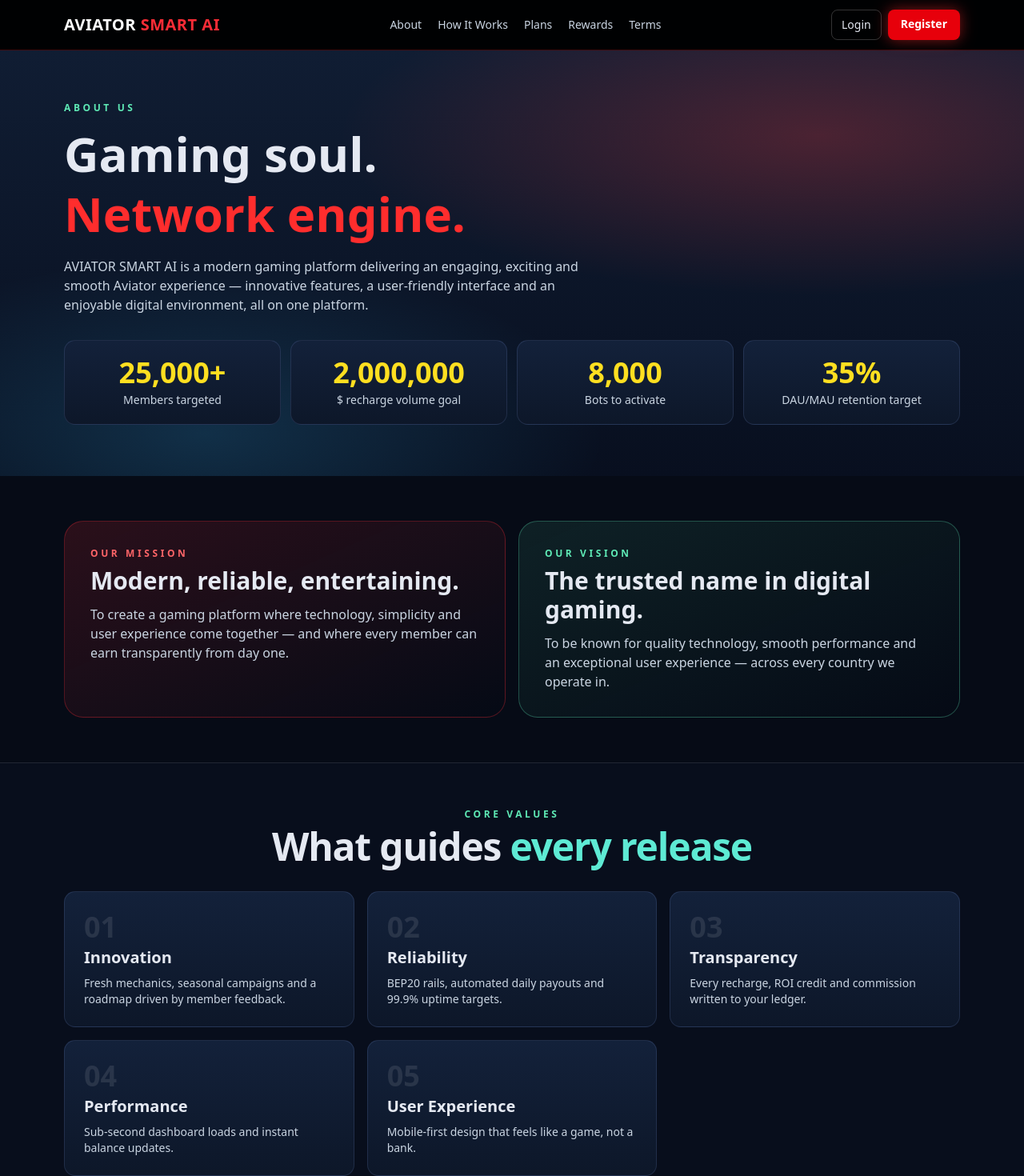
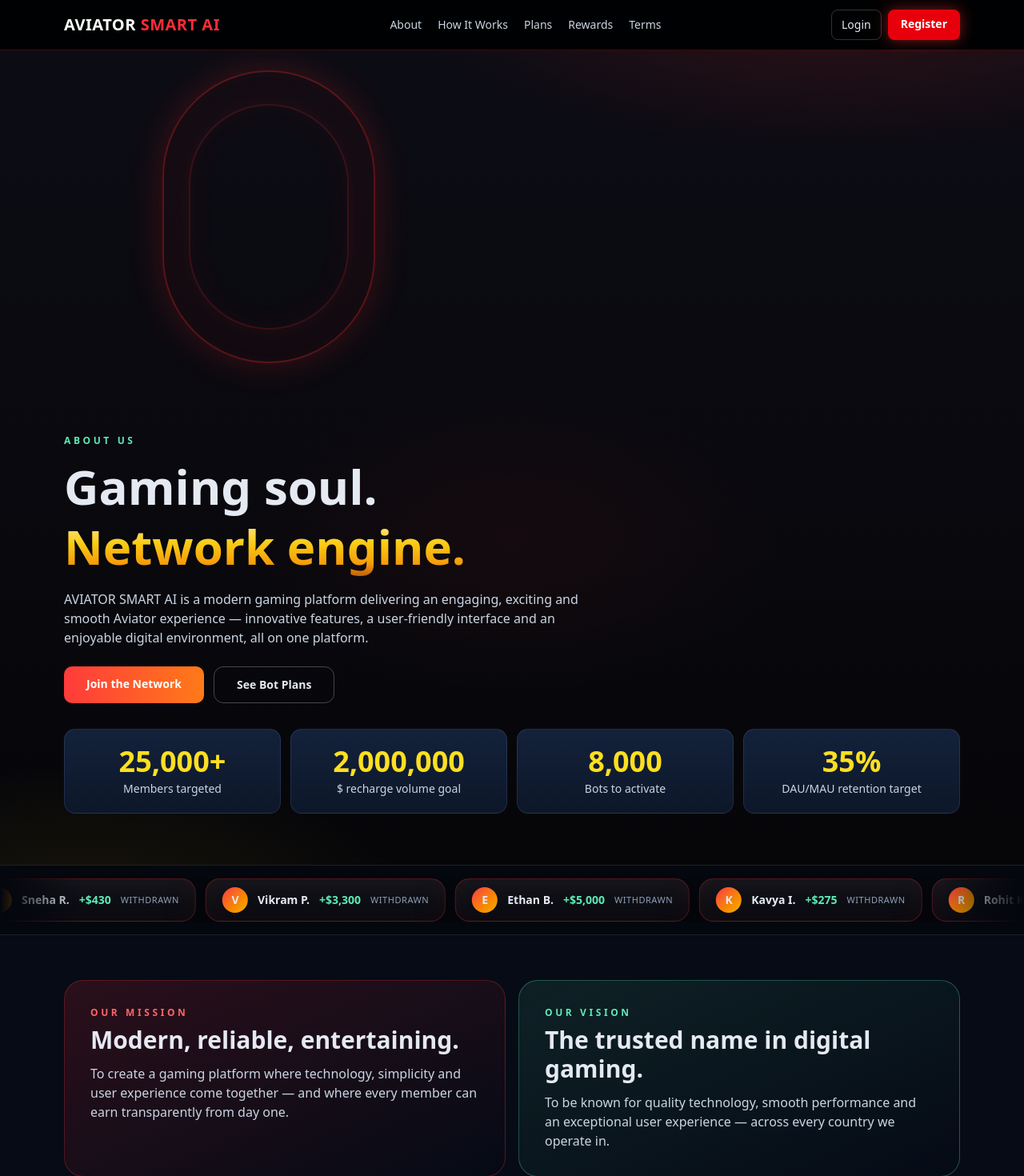
Before and after one commit to vermachhitiz70-byte/AVIATOR-PRO, a Next.js app: page /about in a window 1280 px wide. Shown: the top 1470 px of the page at 80% size. Built offline with nearby package versions, Linux system fonts and the light colour scheme.

Commit message:
feat: deck-theme marketing frontend - cinematic heroes, ticker, carousel, game spotlight

```diff
--- a/app/about/page.tsx
+++ b/app/about/page.tsx
@@ -1,6 +1,6 @@
 import Link from "next/link";
 import { SiteHeader } from "@/components/site";
-import { CtaBand, GoogleReviews, ProFooter, Reveal, SectionHead, Stat } from "@/components/marketing";
+import { CtaBand, GoogleReviews, PayoutTicker, ProFooter, Reveal, SectionHead, Stat } from "@/components/marketing";
 
 const VALUES = [
   ["Innovation", "Fresh mechanics, seasonal campaigns and a roadmap driven by member feedback.", "01"],
@@ -21,12 +21,17 @@ export default function About() {
     <div>
       <SiteHeader />
       {/* hero */}
-      <div className="hero-plane relative overflow-hidden">
-        <div className="mx-auto max-w-6xl px-4 pb-16 pt-16">
+      <div className="cine-bg relative overflow-hidden">
+        <div className="ring-art pointer-events-none absolute -right-32 top-0 hidden h-[26rem] w-[26rem] opacity-70 md:block" />
+        <div className="relative mx-auto max-w-6xl px-4 pb-16 pt-16">
           <Reveal>
             <p className="text-xs font-black uppercase tracking-[0.3em] text-emerald-300">About us</p>
-            <h1 className="mt-3 max-w-3xl text-4xl font-black leading-tight md:text-6xl">Gaming soul.<br /><span className="red">Network engine.</span></h1>
+            <h1 className="mt-3 max-w-3xl text-4xl font-black leading-tight md:text-6xl">Gaming soul.<br /><span className="gold-text">Network engine.</span></h1>
             <p className="mt-4 max-w-2xl text-slate-300">AVIATOR SMART AI is a modern gaming platform delivering an engaging, exciting and smooth Aviator experience — innovative features, a user-friendly interface and an enjoyable digital environment, all on one platform.</p>
+            <div className="mt-6 flex flex-wrap gap-3">
+              <Link href="/register" className="av-btn-red btn-shine px-7 py-3 text-sm">Join the Network</Link>
+              <Link href="/plans" className="rounded-xl border border-white/25 px-7 py-3 text-sm font-bold">See Bot Plans</Link>
+            </div>
           </Reveal>
           <div className="mt-8 grid grid-cols-2 gap-3 md:grid-cols-4">
             <Stat value={25000} suffix="+" label="Members targeted" />
@@ -36,6 +41,7 @@ export default function About() {
           </div>
         </div>
       </div>
+      <PayoutTicker />
 
       {/* mission / vision */}
       <section className="mx-auto max-w-6xl px-4 py-14">
--- a/app/globals.css
+++ b/app/globals.css
@@ -99,3 +99,75 @@ body {
   padding: 2px 10px;
   box-shadow: 0 0 10px rgba(94, 234, 212, 0.6);
 }
+
+/* ---------- Cinematic luxury theme (red / black / gold) ---------- */
+.cine-bg {
+  background:
+    radial-gradient(900px 340px at 82% -8%, rgba(255, 45, 45, 0.16), transparent 62%),
+    radial-gradient(720px 340px at 8% 108%, rgba(250, 204, 21, 0.09), transparent 60%),
+    radial-gradient(560px 300px at 50% 60%, rgba(255, 45, 45, 0.05), transparent 65%),
+    linear-gradient(180deg, #0c0c14 0%, #060609 100%);
+}
+.gold-text {
+  background: linear-gradient(180deg, #fff3c4 0%, #facc15 45%, #f59e0b 75%, #b45309 100%);
+  -webkit-background-clip: text;
+  background-clip: text;
+  color: transparent;
+}
+.red-glow-text {
+  color: #ff3b3b;
+  text-shadow: 0 0 26px rgba(255, 45, 45, 0.65);
+}
+.glass-red {
+  background: linear-gradient(180deg, rgba(255,255,255,0.06), rgba(255,255,255,0.015));
+  border: 1px solid rgba(255, 60, 60, 0.28);
+  border-radius: 18px;
+  box-shadow: inset 0 0 34px rgba(255, 45, 45, 0.06), 0 18px 50px rgba(0, 0, 0, 0.45);
+}
+.ring-art { position: relative; }
+.ring-art::before, .ring-art::after {
+  content: "";
+  position: absolute;
+  border-radius: 9999px;
+  border: 2px solid rgba(255, 45, 45, 0.45);
+  box-shadow: 0 0 44px rgba(255, 45, 45, 0.3), inset 0 0 44px rgba(255, 45, 45, 0.12);
+}
+.ring-art::before { inset: 6% 18%; }
+.ring-art::after { inset: 16% 26%; opacity: 0.6; }
+@keyframes floaty {
+  0%, 100% { transform: translateY(0); }
+  50% { transform: translateY(-14px); }
+}
+.floaty { animation: floaty 5s ease-in-out infinite; }
+.floaty-slow { animation: floaty 7.5s ease-in-out infinite; }
+@keyframes marquee-x {
+  from { transform: translateX(0); }
+  to { transform: translateX(-50%); }
+}
+.marquee-mask {
+  overflow: hidden;
+  -webkit-mask-image: linear-gradient(90deg, transparent, #000 8%, #000 92%, transparent);
+  mask-image: linear-gradient(90deg, transparent, #000 8%, #000 92%, transparent);
+}
+.marquee-track {
+  display: flex;
+  gap: 12px;
+  width: max-content;
+  animation: marquee-x 32s linear infinite;
+}
+.marquee-mask:hover .marquee-track { animation-play-state: paused; }
+@keyframes shine-x {
+  from { transform: translateX(-120%) skewX(-18deg); }
+  to { transform: translateX(240%) skewX(-18deg); }
+}
+.btn-shine { position: relative; overflow: hidden; }
+.btn-shine::after {
+  content: "";
+  position: absolute;
+  top: 0; bottom: 0; width: 45%;
+  background: linear-gradient(90deg, transparent, rgba(255,255,255,0.35), transparent);
+  animation: shine-x 3.2s ease-in-out infinite;
+}
+.tier-glow-green { box-shadow: 0 0 34px rgba(34, 229, 132, 0.16), inset 0 0 26px rgba(34, 229, 132, 0.05); border-color: rgba(34, 229, 132, 0.4) !important; }
+.tier-glow-gold { box-shadow: 0 0 34px rgba(250, 204, 21, 0.18), inset 0 0 26px rgba(250, 204, 21, 0.06); border-color: rgba(250, 204, 21, 0.45) !important; }
+.tier-glow-red { box-shadow: 0 0 34px rgba(255, 45, 45, 0.2), inset 0 0 26px rgba(255, 45, 45, 0.07); border-color: rgba(255, 45, 45, 0.5) !important; }
--- a/app/login/page.tsx
+++ b/app/login/page.tsx
@@ -74,15 +74,16 @@ export default function Login() {
   return (
     <div className="flex min-h-screen flex-col">
       <SiteHeader />
-      <div className="relative flex flex-1 flex-col overflow-x-clip bg-[#060b16] px-4 py-10">
+      <div className="cine-bg relative flex flex-1 flex-col overflow-x-clip px-4 py-10">
         {/* ambient glows */}
         <div className="pointer-events-none absolute -top-24 left-1/2 h-72 w-[36rem] max-w-full -translate-x-1/2 rounded-full bg-red-600/15 blur-[110px]" />
         <div className="pointer-events-none absolute bottom-0 right-0 h-72 w-72 rounded-full bg-yellow-300/10 blur-[100px]" />
+        <div className="ring-art pointer-events-none absolute -right-24 top-1/3 hidden h-96 w-96 opacity-60 md:block" />
 
         {/* m-auto centers when space allows, top-aligns + scrolls when content is taller */}
         <div className="relative z-10 m-auto flex w-full max-w-sm flex-col items-center">
           {/* centered glass card */}
-          <div className="flex w-full flex-col items-center rounded-3xl border border-white/10 bg-gradient-to-b from-white/[0.07] to-transparent p-8 shadow-2xl backdrop-blur-md">
+          <div className="glass-red flex w-full flex-col items-center p-8 shadow-2xl backdrop-blur-md">
             {/* logo */}
             <div className="mb-5 flex h-12 w-12 items-center justify-center rounded-full bg-yellow-300 text-xl font-black text-black shadow-lg">
               A
--- a/app/register/page.tsx
+++ b/app/register/page.tsx
@@ -72,12 +72,13 @@ function RegisterForm() {
   return (
     <div className="flex min-h-screen flex-col">
       <SiteHeader />
-      <div className="relative flex flex-1 flex-col overflow-x-clip bg-[#060b16] px-4 py-10">
+      <div className="cine-bg relative flex flex-1 flex-col overflow-x-clip px-4 py-10">
         <div className="pointer-events-none absolute -top-24 left-1/2 h-72 w-[36rem] max-w-full -translate-x-1/2 rounded-full bg-red-600/15 blur-[110px]" />
         <div className="pointer-events-none absolute bottom-0 right-0 h-72 w-72 rounded-full bg-yellow-300/10 blur-[100px]" />
+        <div className="ring-art pointer-events-none absolute -left-24 top-1/4 hidden h-96 w-96 opacity-60 md:block" />
 
         <div className="relative z-10 m-auto flex w-full max-w-sm flex-col items-center">
-          <div className="flex w-full flex-col items-center rounded-3xl border border-white/10 bg-gradient-to-b from-white/[0.07] to-transparent p-8 shadow-2xl backdrop-blur-md">
+          <div className="glass-red flex w-full flex-col items-center p-8 shadow-2xl backdrop-blur-md">
             <div className="mb-5 flex h-12 w-12 items-center justify-center rounded-full bg-yellow-300 text-xl font-black text-black shadow-lg">
               A
             </div>
--- a/app/terms/page.tsx
+++ b/app/terms/page.tsx
@@ -1,6 +1,6 @@
 import { SiteHeader } from "@/components/site";
 import { BUSINESS_RULES } from "@/lib/config";
-import { CtaBand, ProFooter, Reveal, SectionHead } from "@/components/marketing";
+import { CtaBand, PayoutTicker, ProFooter, Reveal, SectionHead } from "@/components/marketing";
 
 const RULES = [
   ["Eligibility", "Members must be 18+. One account per person — multi-account farming leads to suspension and commission clawback."],
@@ -17,15 +17,17 @@ export default function Terms() {
   return (
     <div>
       <SiteHeader />
-      <div className="hero-plane">
-        <div className="mx-auto max-w-6xl px-4 pb-14 pt-16">
+      <div className="cine-bg relative overflow-hidden">
+        <div className="ring-art pointer-events-none absolute -right-32 top-0 hidden h-[26rem] w-[26rem] opacity-70 md:block" />
+        <div className="relative mx-auto max-w-6xl px-4 pb-14 pt-16">
           <Reveal>
             <p className="text-xs font-black uppercase tracking-[0.3em] text-emerald-300">Legal</p>
-            <h1 className="mt-3 text-4xl font-black md:text-6xl">Terms, in <span className="mint">plain English.</span></h1>
+            <h1 className="mt-3 text-4xl font-black md:text-6xl">Terms, in <span className="gold-text">plain English.</span></h1>
             <p className="mt-4 max-w-2xl text-slate-300">Please review the platform rules before investing or withdrawing. Last updated September 2026.</p>
           </Reveal>
         </div>
       </div>
+      <PayoutTicker />
 
       <section className="mx-auto max-w-4xl px-4 py-12">
         <div className="grid gap-4 md:grid-cols-2">
```
Also changed, not shown: app/forgot/page.tsx (+28 -13 lines), app/how-it-works/page.tsx (+11 -5 lines), app/rewards/page.tsx (+11 -5 lines).
